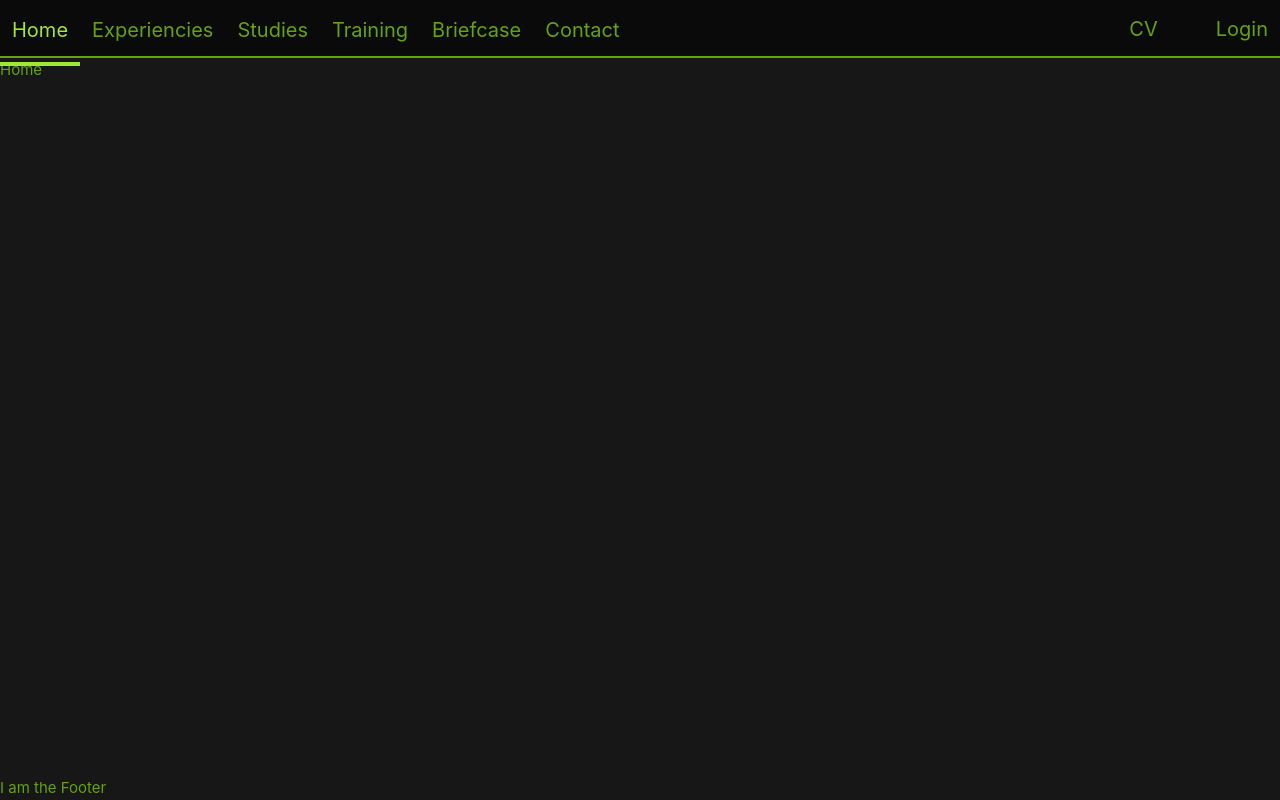
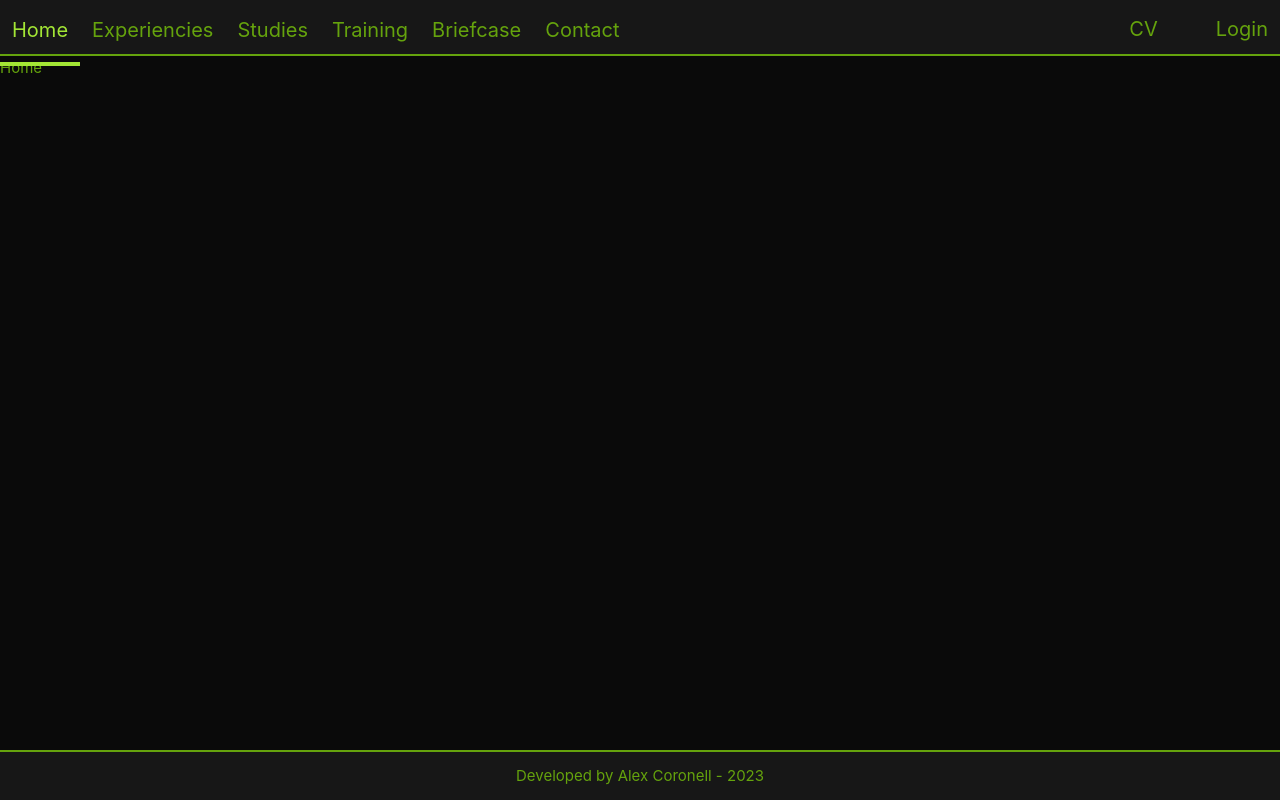
Before and after one commit to alexcoronell/cms-curriculum-vue-tailwind, a Vue app: page / in a window 1280 px wide. Built offline with nearby package versions, Linux system fonts and the light colour scheme; some icons are missing.

Commit message:
Footer completed

```diff
--- a/src/components/Footer.vue
+++ b/src/components/Footer.vue
@@ -1,5 +1,10 @@
 <template>
-    <footer>
-        I am the Footer
+    <footer class="w-full py-3 border-t-2">
+        <p class="text-center">Developed by Alex Coronell - {{ currentYear }}</p>
     </footer>
 </template>
+
+<script setup>
+const data = new Date()
+const currentYear = data.getFullYear()
+</script>
--- a/src/components/Header.vue
+++ b/src/components/Header.vue
@@ -80,11 +80,11 @@ const showMenu = (condition) => {
 
 <style scoped>
 header {
-  @apply flex justify-between items-start w-full border-b-2 border-primary-lighter relative bg-background-darker md:pt-3 md:pb-0 md:h-[63px];
+  @apply flex justify-between items-start w-full border-b-2 border-primary-lighter relative md:pt-3 md:pb-0 md:h-[63px];
 }
 
 header > nav {
-  @apply absolute w-full h-screen text-xl left-0 bg-background-darker menuMobile md:static md:bg-transparent md:h-auto;
+  @apply absolute z-10 w-full h-screen text-xl left-0 bg-background-darker menuMobile md:static md:bg-transparent md:h-auto;
 }
 
 header > nav > ul {
--- a/src/scss/buttons/_buttons.scss
+++ b/src/scss/buttons/_buttons.scss
@@ -1,3 +1,3 @@
 .btn-primary {
-    @apply border-2 p-3 border-none rounded-md bg-primary-lighter text-background-darker opacity-80 hover:opacity-100;
+    @apply border-2 p-3 border-none rounded-md bg-primary-lighter text-background-darker opacity-80 hover:opacity-100 outline-none;
 }
--- a/src/scss/forms/_forms.scss
+++ b/src/scss/forms/_forms.scss
@@ -1,5 +1,5 @@
 form {
-    @apply rounded-2xl
+    @apply rounded-2xl;
 }
 
 .form-group {
@@ -19,5 +19,5 @@ form {
 }
 
 form, form>.form-group>label {
-    @apply bg-background-darker
+    @apply bg-background
 }
--- a/src/scss/layout/_layout.scss
+++ b/src/scss/layout/_layout.scss
@@ -1,5 +1,5 @@
 body {
-  @apply bg-background text-primary-lighter;
+  @apply bg-background-darker text-primary-lighter;
 }
 
 #app {
@@ -7,7 +7,7 @@ body {
 }
 
 header, footer {
-  @apply grow-0
+  @apply grow-0 bg-background border-primary-lighter
 }
 
 main {
```
